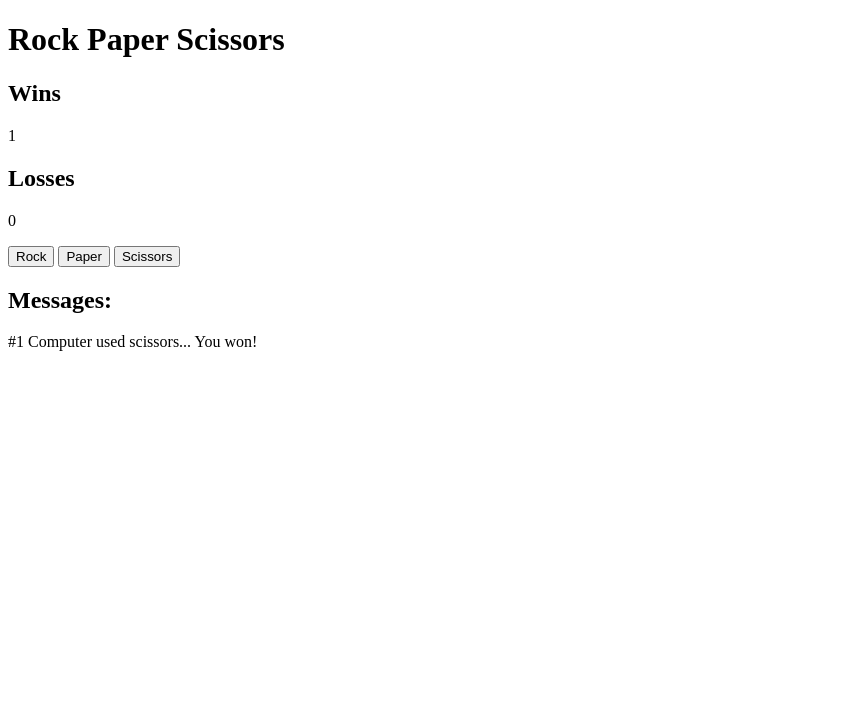
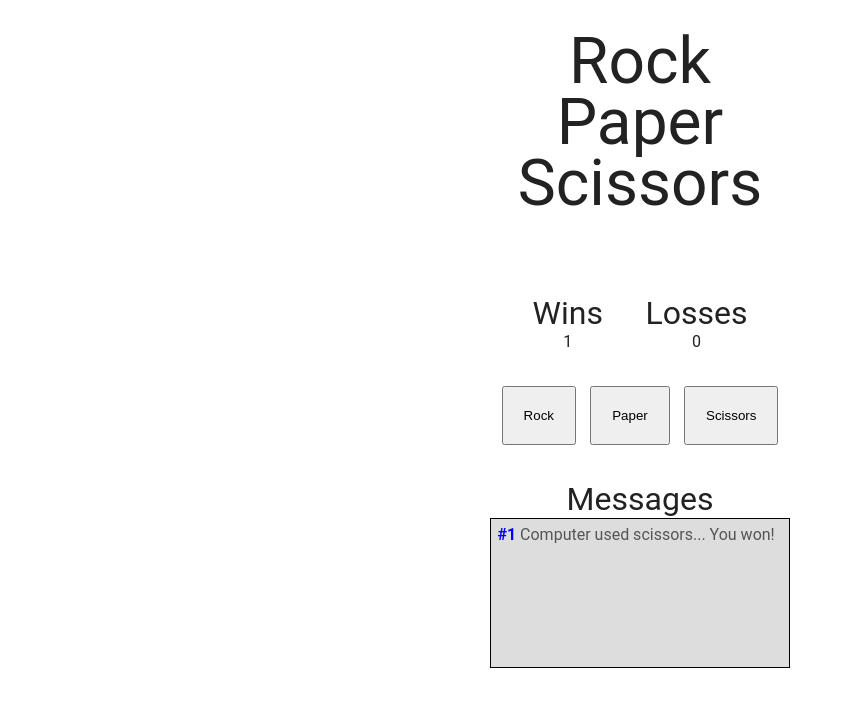
Before and after one commit to GPMS/odin-rock_paper_scissors, a plain HTML site: page index.html in a window 1280 px wide. Both pictures are taken after a click on the button "Rock". Shown: the whole page, without its empty margins (0-845 px from the left). Drawn offline with Linux system fonts and the light colour scheme.

Commit message:
Style UI

```diff
--- a/index.html
+++ b/index.html
@@ -8,13 +8,17 @@
   the elements created in it. One other option is moving the script to the
   end of the body-->
   <script defer src="script.js"></script>
+  <link rel="stylesheet" href="style.css">
   <title>Rock Paper Scissors</title>
 </head>
 <body>
+  <header>
     <h1>Rock Paper Scissors</h1>
+  </header>
 
-  <h2 id="result"></h2>
-  <div>
+  <main>
+    <h2 id="result" class="result"></h2>
+    <div class="vertical-columns">
       <div>
         <h2>Wins</h2>
         <p id="wins"></p>
@@ -25,11 +29,14 @@
       </div>
     </div>
 
+    <div class="buttons">
       <button id="rock">Rock</button>
       <button id="paper">Paper</button>
       <button id="scissors">Scissors</button>
+    </div>
 
-  <h2>Messages:</h2>
-  <div id="messages"></div>
+    <h2>Messages</h2>
+    <div id="messages" class="messages"></div>
+  </main>
 </body>
 </html>
--- a/script.js
+++ b/script.js
@@ -8,7 +8,7 @@ const buttons = document.querySelectorAll("button")
  * Valid moves
  * @type {Array.<string>}
  */
-const MOVES = [ "rock", "paper", "scissors" ];
+const MOVES = ["rock", "paper", "scissors"];
 
 /**
  * Generates a random move
@@ -57,8 +57,11 @@ let losses = 0;
  */
 function logMessage(message) {
     let tag = document.createElement("p");
-    tag.textContent = message;
+    tag.innerHTML = message;
     messages.appendChild(tag);
+
+    // Keep the latest message always visible by scrolling to the bottom
+    messages.scrollTop = messages.scrollHeight;
 }
 
 /**
@@ -78,8 +81,10 @@ function gameOver() {
         resultText.textContent = "It's a tie!";
     } else if (wins > losses) {
         resultText.textContent = "You won!";
+        resultText.style.color = "blue";
     } else {
         resultText.textContent = "You lose!";
+        resultText.style.color = "red";
     }
     // Prevent player from continuing to play
     buttons.forEach(button => {
@@ -96,15 +101,13 @@ function playRound(playerSelection, computerSelection) {
     round++;
     const winner = getWinner(playerSelection, computerSelection);
     if (winner === 1) {
-        logMessage(`#${round} Computer used ${computerSelection}... You won!`);
+        logMessage(`<strong>#${round}</strong> Computer used ${computerSelection}... You won!`);
         wins++;
-    }
-    else if (winner === 0) {
-        logMessage(`#${round} Computer used ${computerSelection}... You lose!`);
+    } else if (winner === 0) {
+        logMessage(`<strong>#${round}</strong> Computer used ${computerSelection}... You lose!`);
         losses++;
-    }
-    else {
-        logMessage(`#${round} It's a tie!`);
+    } else {
+        logMessage(`<strong>#${round}</strong> It's a tie!`);
     }
     updateDisplay();
 
--- /dev/null
+++ b/style.css
@@ -0,0 +1,98 @@
+/* Minimal Reset CSS */
+
+html {
+    box-sizing: border-box;
+    font-size: 16px;
+}
+
+*,
+*:before,
+*:after {
+    box-sizing: inherit;
+}
+
+body,
+h1,
+h2,
+h3,
+h4,
+h5,
+h6,
+p,
+ol,
+ul {
+    margin: 0;
+    padding: 0;
+    font-weight: normal;
+}
+
+ol,
+ul {
+    list-style: none;
+}
+
+img {
+    max-width: 100%;
+    height: auto;
+}
+
+/* My Custom CSS */
+
+body {
+    margin: 2rem auto;
+    max-width: 300px;
+    text-align: center;
+    font-family: "Roboto", sans-serif;
+    color: #222;
+}
+
+header {
+    font-size: 2rem;
+    line-height: 1.9em;
+    margin-bottom: 5rem;
+}
+
+h2 {
+    font-size: 2rem;
+}
+
+.vertical-columns {
+    display: flex;
+    justify-content: space-evenly;
+    margin-bottom: 2rem;
+}
+
+.buttons {
+    display: flex;
+    justify-content: space-evenly;
+    margin-bottom: 2rem;
+}
+
+button {
+    padding: 1.5em;
+    margin: 0.2em;
+    cursor: pointer;
+}
+
+.messages {
+    border: 1px solid black;
+    background-color: #ddd;
+    color: #555;
+    line-height: 2em;
+    height: 150px;
+    text-align: left;
+    overflow: auto;
+}
+
+.messages>* {
+    border-bottom: 1px dotted black;
+    padding-left: .4rem;
+}
+
+.messages>*:last-child {
+    border-bottom: none;
+}
+
+.messages strong {
+    color: blue;
+}
```
Lines whose indentation alone changed are shown as unchanged.
